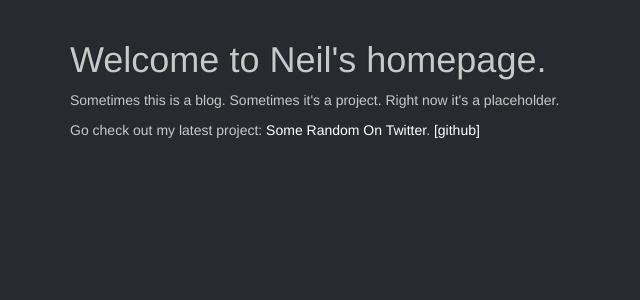
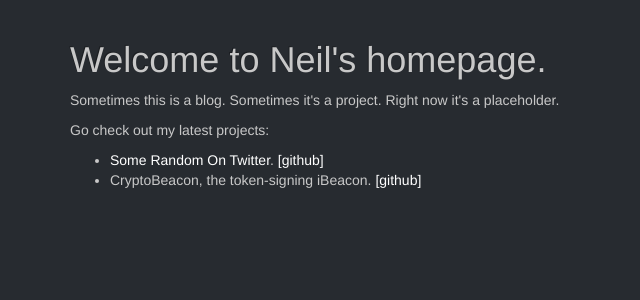
Before and after one commit to nrlakin/homepage, a Flask app: page / in a window 1280 px wide. Shown: the part 52-352 px from the top of the page, without its empty margins (0-640 px from the left). Run offline with Flask 2, Linux system fonts and the light colour scheme; parts of the project's set-up code (start-up, migrations or seed data) failed here and were passed over; some libraries are stand-ins or nearby versions.

Commit message:
add cryptobeacon link

```diff
--- a/home/templates/index.html
+++ b/home/templates/index.html
@@ -4,6 +4,14 @@
 <div class="container">
   <h1>Welcome to Neil's homepage.</h1>
   <p>Sometimes this is a blog. Sometimes it's a project. Right now it's a placeholder.</p>
-  <p>Go check out my latest project: <a href="http://somerandom.herokuapp.com">Some Random On Twitter</a>. <a href="http://github.com/nrlakin/somerandom">[github]</a>
+  <p>Go check out my latest projects:</p>
+    <ul>
+      <li><a href="http://somerandom.herokuapp.com">Some Random On Twitter</a>.
+        <a href="http://github.com/nrlakin/somerandom">[github]</a>
+      </li>
+      <li>
+        CryptoBeacon, the token-signing iBeacon.
+        <a href="http://github.com/nrlakin/cryptobeacon">[github]</a>
+      </li>
 </div>
 {% endblock %}
```
